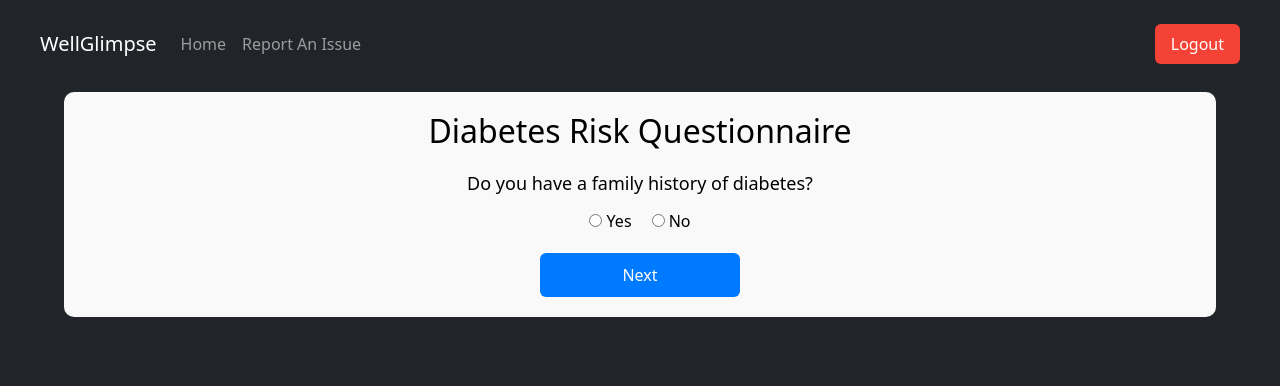
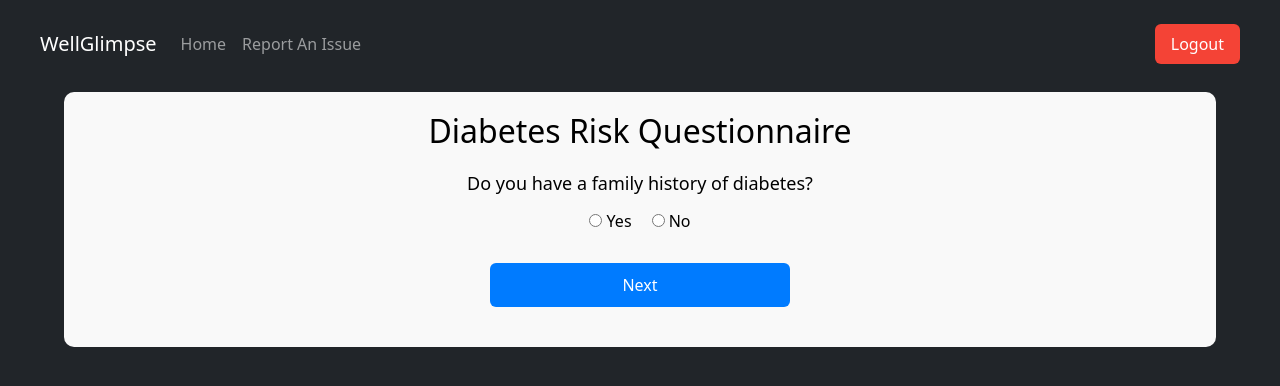
Before and after one commit to ApekshaRao27/WELLGLIMPSE, a React (Create React App) app in the folder frontend/: page /Step1Questionnaire in a window 1280 px wide. Shown: the top 386 px of the page. Built offline with nearby package versions, Linux system fonts and the light colour scheme; no server answers.

Commit message:
style change

```diff
--- a/frontend/src/Step1Questionnaire.js
+++ b/frontend/src/Step1Questionnaire.js
@@ -150,21 +150,39 @@ const Step1Questionnaire = () => {
             </label>
           </div>
 
+          <div style={{
+  display: 'flex',
+  flexDirection: 'column',
+  alignItems: 'center',
+  width: '100%',
+  padding: '10px'
+}}>
   {currentIndex > 0 && (
-            <button style={{ ...styles.button, marginRight: '10px' }} onClick={() => setCurrentIndex(currentIndex - 1)}>
+    <button
+      style={{ ...styles.button, marginBottom: '10px' }}
+      onClick={() => setCurrentIndex(currentIndex - 1)}
+    >
       Back
     </button>
   )}
 
   {currentIndex < questions.length - 1 ? (
-            <button style={styles.button} onClick={handleNext}>
+    <button
+      style={{ ...styles.button, marginBottom: '10px' }}
+      onClick={handleNext}
+    >
       Next
     </button>
   ) : (
-            <button style={styles.submitBtn} onClick={handleSubmit}>
+    <button
+      style={{ ...styles.submitBtn, marginBottom: '10px' }}
+      onClick={handleSubmit}
+    >
       Submit Answers
     </button>
   )}
+</div>
+
         </>
       )}
     </div>
@@ -202,7 +220,7 @@ const styles = {
     borderRadius: "6px",
     cursor: "pointer",
     width: "100%",
-  maxWidth: "200px",
+    maxWidth: "300px",
   },
   submitBtn: {
     backgroundColor: "#28a745",
@@ -212,9 +230,9 @@ const styles = {
     borderRadius: "6px",
     fontSize: "16px",
     cursor: "pointer",
-    width:"100%",
-     maxWidth: "200px",
-  }
+    width: "100%",
+    maxWidth: "300px",
+  },
 };
 
 export default Step1Questionnaire;
```
Lines whose indentation alone changed are shown as unchanged.
